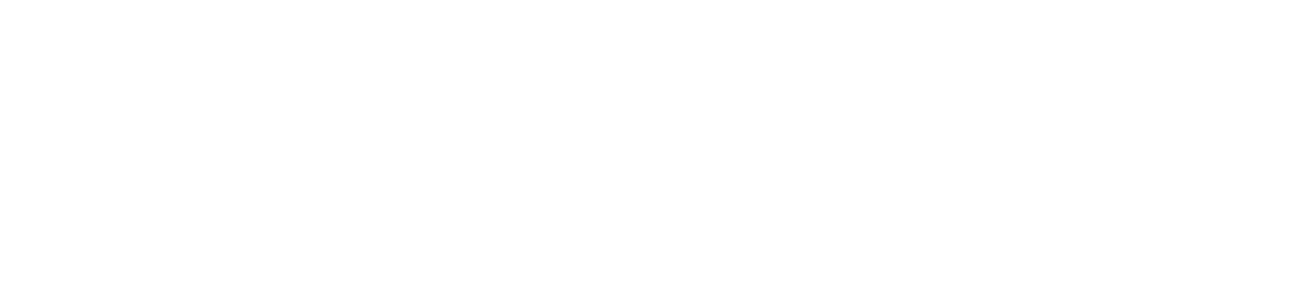
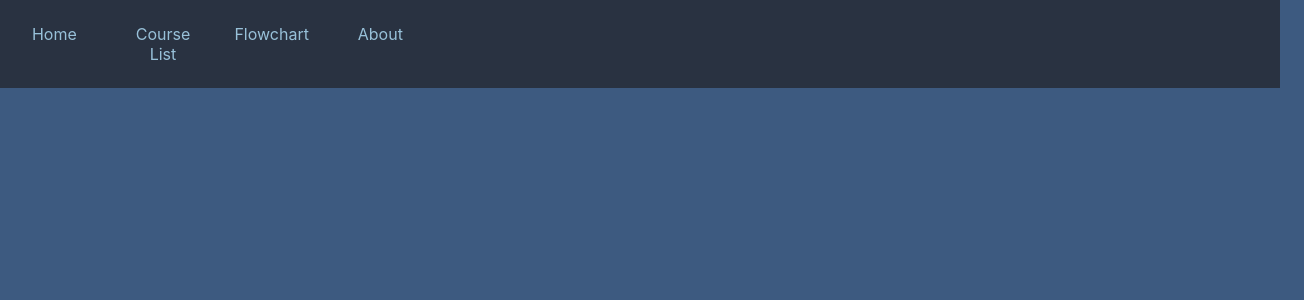
Before and after one commit to SamJones329/OnTrackFrontend, a React (Create React App) app: page /geaux-hack-2022/flowchart in a window 1280 px wide. Shown: the top 300 px of the page, 1304 px wide, since content can reach past the window. Built offline with nearby package versions, Linux system fonts and the light colour scheme.

Commit message:
Navbar, reorganized files

```diff
--- a/src/App.css
+++ b/src/App.css
@@ -14,7 +14,6 @@
 }
 
 .App-header {
-  background-color: #3D5A80;
   min-height: 100vh;
   display: flex;
   flex-direction: column;
--- a/src/App.tsx
+++ b/src/App.tsx
@@ -10,8 +10,8 @@ import './App.css';
 import Home from './routes/Home';
 import About from './routes/about/About';
 import Navbar from './components/Navbar';
-import CourseList from './components/CourseList';
-import Flowchart from './components/Flowchart';
+import CourseList from './routes/courselist/CourseList';
+import Flowchart from './routes/flowchart/Flowchart';
 import 'bootstrap/dist/css/bootstrap-grid.css'
 
 function App() {
@@ -19,9 +19,9 @@ function App() {
     <Route path="/">
       <Route path="geaux-hack-2022">
         <Route index element={<> <Navbar /> <Home /> </>} />
-        <Route path="about" element={<About />} />
-        <Route path="courselist" element={<CourseList />}/>
-        <Route path="flowchart" element={<Flowchart />}/>
+        <Route path="about" element={<> <Navbar /> <About /> </>} />
+        <Route path="courselist" element={<> <Navbar /> <CourseList /> </>}/>
+        <Route path="flowchart" element={<> <Navbar /><Flowchart /> </>}/>
       </Route>
     </Route>
   ))
--- a/src/components/Flowchart.tsx
+++ /dev/null
@@ -1,9 +0,0 @@
-import * as React from 'react';
-
-export default function Flowchart(props: {children?: React.ReactNode}) {
-    return (
-      <div>
-        {props.children}
-      </div>
-    )
-}
--- a/src/components/Navbar.scss
+++ b/src/components/Navbar.scss
@@ -4,4 +4,14 @@
 
 .link-button{
     padding: 1.5em 0 1.5em 0;
+    text-align: center;
 }
+
+a{
+    color: #98c1d9;
+    text-decoration: none;
+}
+
+a:hover{
+    color: #e0fbfc;
+}
--- a/src/components/Navbar.tsx
+++ b/src/components/Navbar.tsx
@@ -5,7 +5,7 @@ import {
   Col
 } from "react-bootstrap";
 import { Link } from 'react-router-dom';
-import CourseList from './CourseList';
+import CourseList from '../routes/courselist/CourseList';
 import './Navbar.scss';
 
 
@@ -16,9 +16,10 @@ export default function Navbar(props: {children?: React.ReactNode}) {
         <Row>
           <Col md={4}>
             <Row>
-              <Col md={4} className="link-button"><Link to={"/geaux-hack-2022/courselist"}>Course List</Link></Col>
-              <Col md={4} className="link-button"><Link to={"/geaux-hack-2022/flowchart"}>Flowchart</Link></Col>
-              <Col md={4} className="link-button"><Link to={"/geaux-hack-2022/about"}>About</Link></Col>
+              <Col md={3} className="link-button"><Link to={"/geaux-hack-2022/"} className="link-text">Home</Link></Col>
+              <Col md={3} className="link-button"><Link to={"/geaux-hack-2022/courselist"} className="link-text">Course List</Link></Col>
+              <Col md={3} className="link-button"><Link to={"/geaux-hack-2022/flowchart"} className="link-text">Flowchart</Link></Col>
+              <Col md={3} className="link-button"><Link to={"/geaux-hack-2022/about"} className="link-text">About</Link></Col>
             </Row>
           </Col>
         </Row>
--- a/src/index.css
+++ b/src/index.css
@@ -1,5 +1,6 @@
 body {
   overflow-x: hidden;
+  background-color: #3d5a80;
   margin: 0;
   font-family: -apple-system, BlinkMacSystemFont, 'Segoe UI', 'Roboto', 'Oxygen',
     'Ubuntu', 'Cantarell', 'Fira Sans', 'Droid Sans', 'Helvetica Neue',
--- a/src/routes/flowchart/Flowchart.tsx
+++ b/src/routes/flowchart/Flowchart.tsx
@@ -1,5 +1,9 @@
 import * as React from 'react';
 
-export default function Flowchart() {
-  return <div>Flowchart</div>
+export default function Flowchart(props: {children?: React.ReactNode}) {
+    return (
+      <div>
+        {props.children}
+      </div>
+    )
 }
--- a/src/routes/list/List.tsx
+++ /dev/null
@@ -1,5 +0,0 @@
-import * as React from 'react';
-
-export default function List() {
-  return <div>List</div>
-}
```
Also changed, not shown: src/routes/courselist/CourseList.tsx (renamed from src/components/CourseList.tsx).
